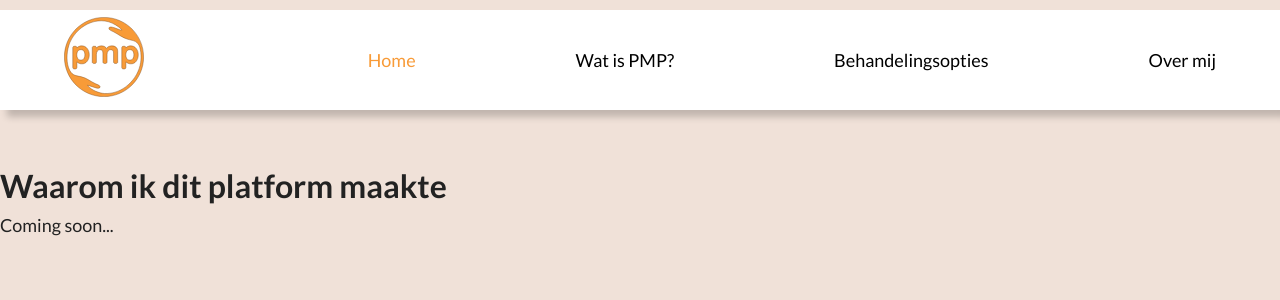
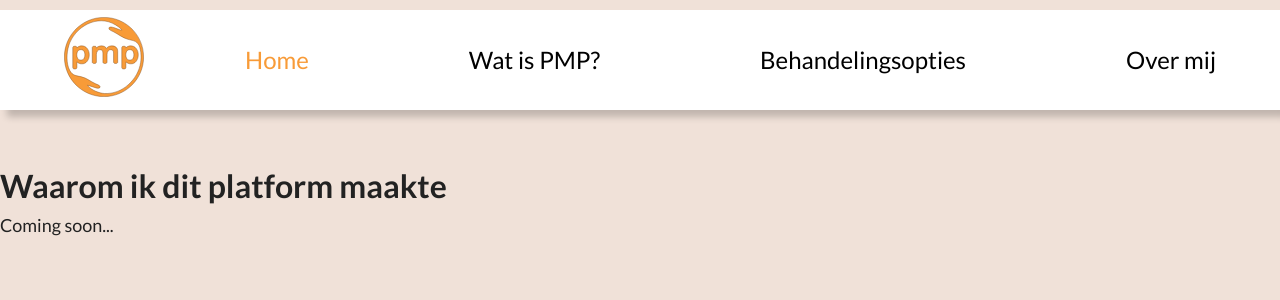
Before and after one commit to RachellevanUden/pseudo-wat-final, a React (Vite) app: page / in a window 1280 px wide. Shown: the top 300 px of the page. Built offline with nearby package versions, Linux system fonts and the light colour scheme.

Commit message:
fix(nav): update font size to 24px to match design

```diff
--- a/src/styles/Navbar.css
+++ b/src/styles/Navbar.css
@@ -32,7 +32,7 @@ nav a {
   text-decoration: none;
   color: #000000;
   font-weight: 400;
-  font-size: 1.125rem;
+  font-size: 1.5rem;
   transition: color 0.3s ease-in-out;
 }
 
```
